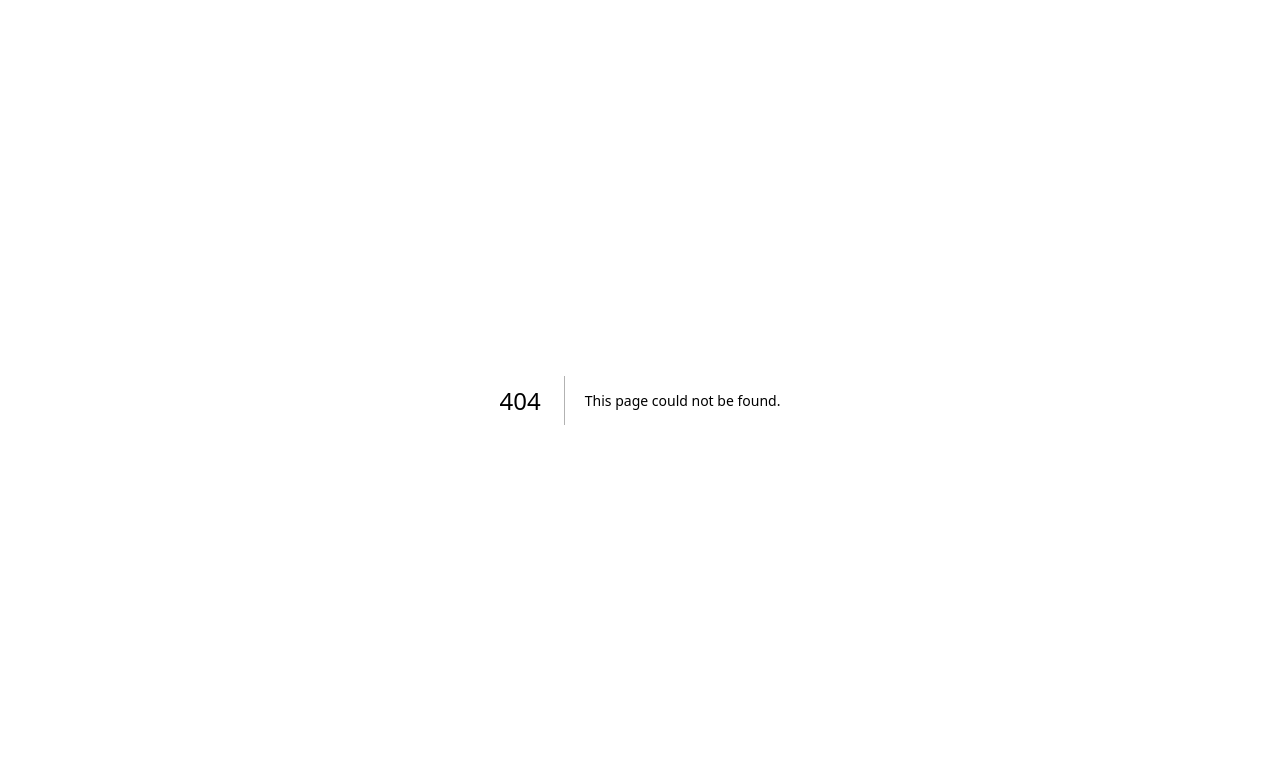
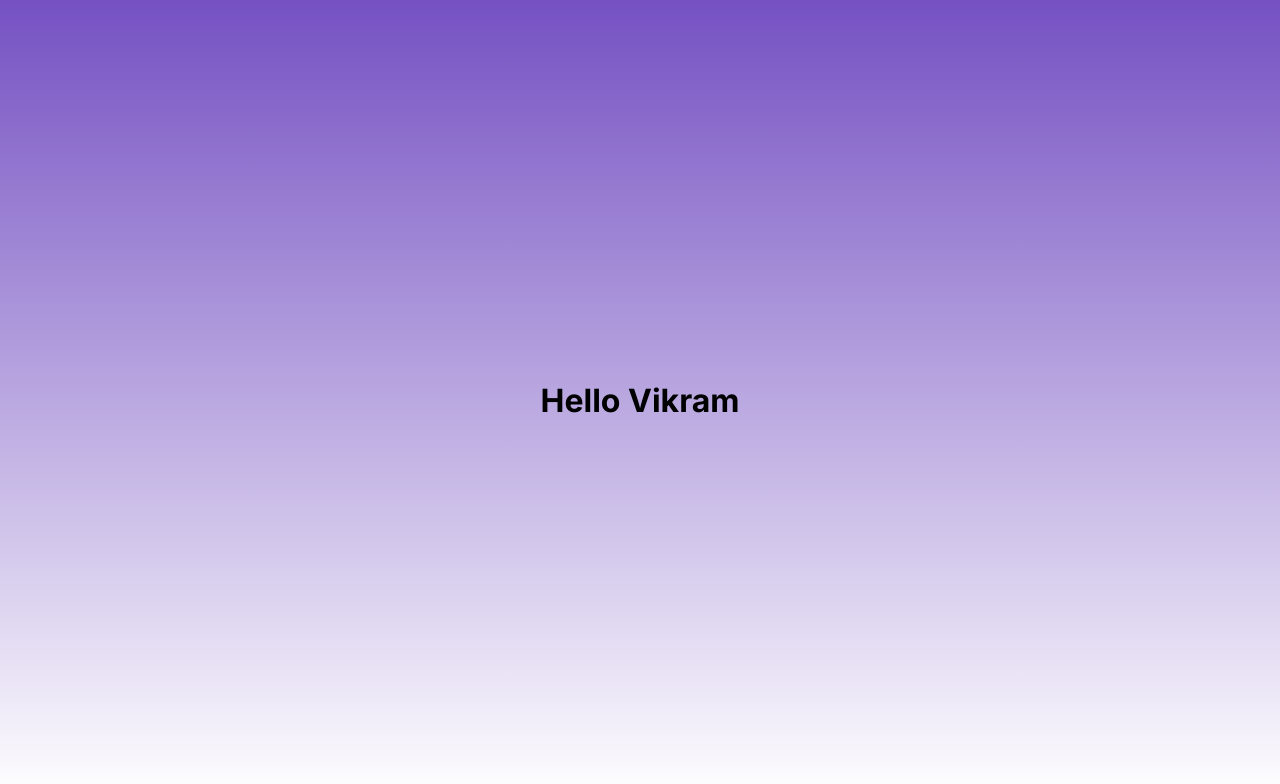
Before and after one commit to vikramnextgen/amplify-next-template1, a Next.js app: page /vikram in a window 1280 px wide. Before the commit this address had no page. Shown: the top 784 px of the page. Built offline with nearby package versions, Linux system fonts and the light colour scheme.

Commit message:
first commit

```diff
--- /dev/null
+++ b/app/vikram/page.tsx
@@ -0,0 +1,9 @@
+// app/vikram/page.tsx
+
+export default function VikramPage() {
+    return (
+        <div>
+            <h1>Hello Vikram</h1>
+        </div>
+    );
+}
```
Also changed, not shown: app/vikram/page/vikram.ts (deleted, +0 -9 lines).
